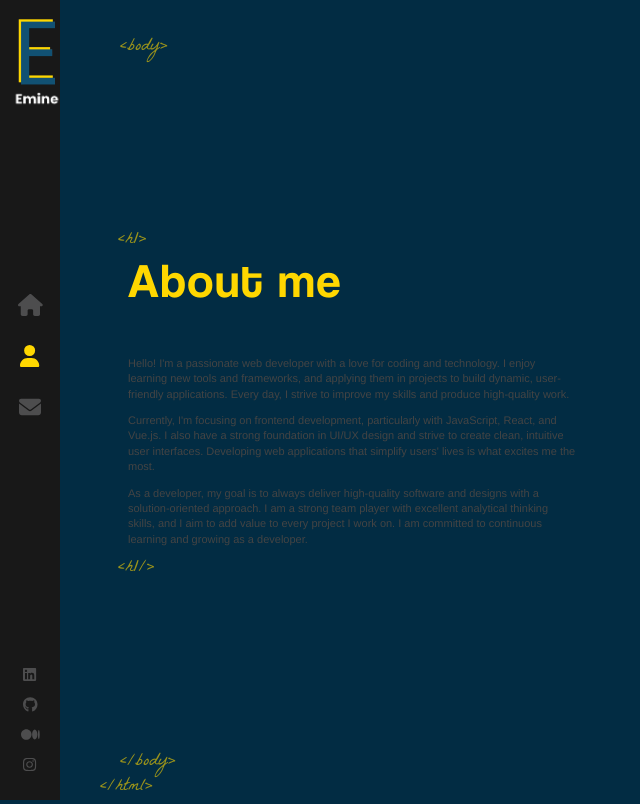
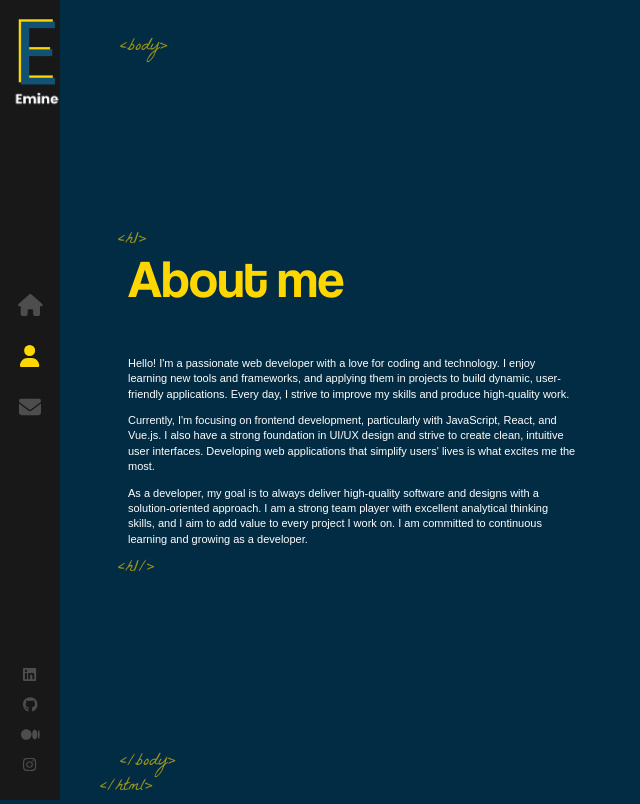
Before and after one commit to emineugurlu/React-Portfolio-Website, a React (Create React App) app: page /about in a window 1280 px wide. Shown: the whole page, without its empty margins (0-640 px from the left). Built offline with nearby package versions, Linux system fonts and the light colour scheme.

Commit message:
eklenen özellikler

```diff
--- a/src/components/About/index.js
+++ b/src/components/About/index.js
@@ -1,13 +1,22 @@
 import './index.scss';
 import AnimatedLetters from '../AnimatedLetters';
+import { useState, useEffect } from 'react';
 
 const About = () => {
+    const [letterClass, setLetterClass] = useState('text-animate');
+
+    useEffect(() => {
+        setTimeout(() => {
+            setLetterClass('text-animate-hover');
+        }, 4000);
+    }, []);
+
     return (
         <div className='container about-page'>
             <div className='text-zone'>
                 <h1>
                     <AnimatedLetters
-                        letterClass="text-animate"
+                        letterClass={letterClass}
                         strArray={['A', 'b', 'o', 'u', 't', ' ', 'm', 'e']}
                         idx={15}
                     />
--- a/src/components/Home/index.scss
+++ b/src/components/Home/index.scss
@@ -72,13 +72,14 @@
         border: 1px solid #ffd700;
         margin-top: 25px;
         float: left;
-        animation: fadeInAnimation 1s 1.8s ease;
+        animation: fadeIn 1s 1.8s ease;
         white-space: nowrap;
-        transition: background-color 0.3s ease, color 0.3s ease;
+        transition: background-color 0.3s ease, color 0.3s ease, transform 0.3s ease;
 
         &:hover {
             background: #ffd700;
             color: #333;
+            transform: scale(1.1);  /* Butonun hoverda büyümesini sağlıyoruz */
         }
     }
 }
@@ -104,29 +105,3 @@
         opacity: 1;
     }
 }
-
-/* ========== ANİMASYONLU HARFLER ========== */
-.text-animate {
-    display: inline-block;
-    opacity: 0;
-    transform: translateY(20px);
-    animation: fadeInUp 1s ease-in-out forwards;
-    animation-delay: calc(0.05s * var(--animation-order));
-}
-
-.text-animate-hover {
-    display: inline-block;
-    transition: all 0.3s ease-in-out;
-}
-
-.text-animate-hover:hover {
-    color: #ffd700;
-    transform: scale(1.2);
-    transition: transform 0.3s ease-in-out, color 0.3s ease-in-out;
-}
-
-/* Ek olarak `letter` sınıfı ekleyelim */
-.letter {
-    display: inline-block;
-    transition: all 0.3s ease-in-out;
-}
--- a/src/components/Layout/index.scss
+++ b/src/components/Layout/index.scss
@@ -60,7 +60,7 @@
 
             &::before{
                 content: '<h1>';
-                font-family: 'La Belle Aurore';
+                font-family: 'La Belle Aurore',cursive ;
                 font-size: 18px;
                 position: absolute;
                 margin-top: -10px;
@@ -71,7 +71,7 @@
             }
             &::after{
                 content: '<h1/>';
-                font-family: 'La Belle Aurore';
+                font-family: 'La Belle Aurore',cursive;
                 font-size: 18px;
                 line-height: 18px;
                 position: absolute;
@@ -81,5 +81,32 @@
                 opacity: 0.6;
             }
         }
+
+        p{
+            font-style: 13px;
+            color: #fff;
+            font-family: sans-serif;
+            font-weight: 300;
+            min-width: fit-content;
+            animation: pulse 1s;
+
+            &:nth-of-type(1){
+                animation-delay: 1.1s;
+            }
+
+            &:nth-of-type(2){
+                animation-delay: 1.2s;
+            }
+
+            &:nth-of-type(3){
+                animation-delay: 1.3s;
+            }
+        }
+    }
+
+    .text-animate-hover{
+        &:hover{
+            color: #fff;
+        }
     }
 }
```
